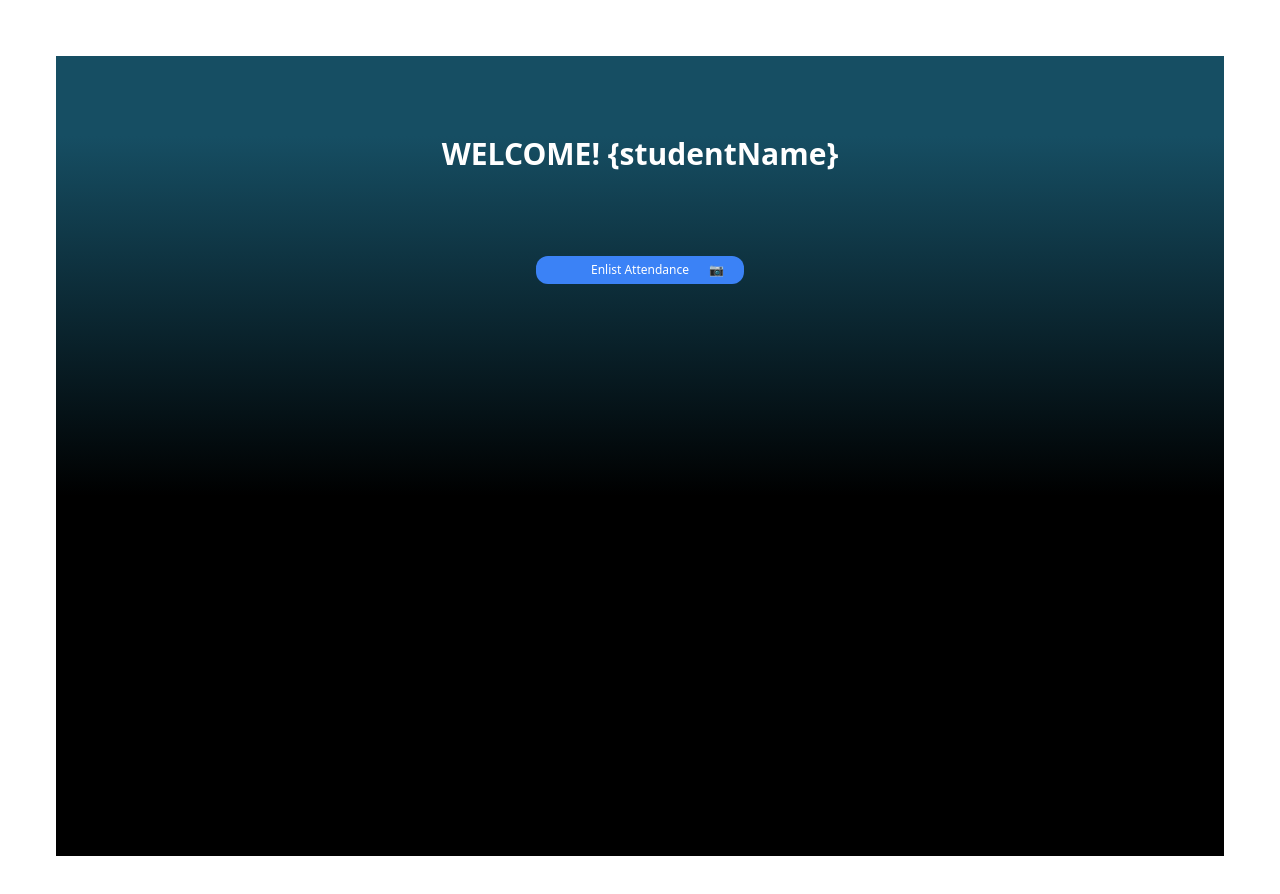
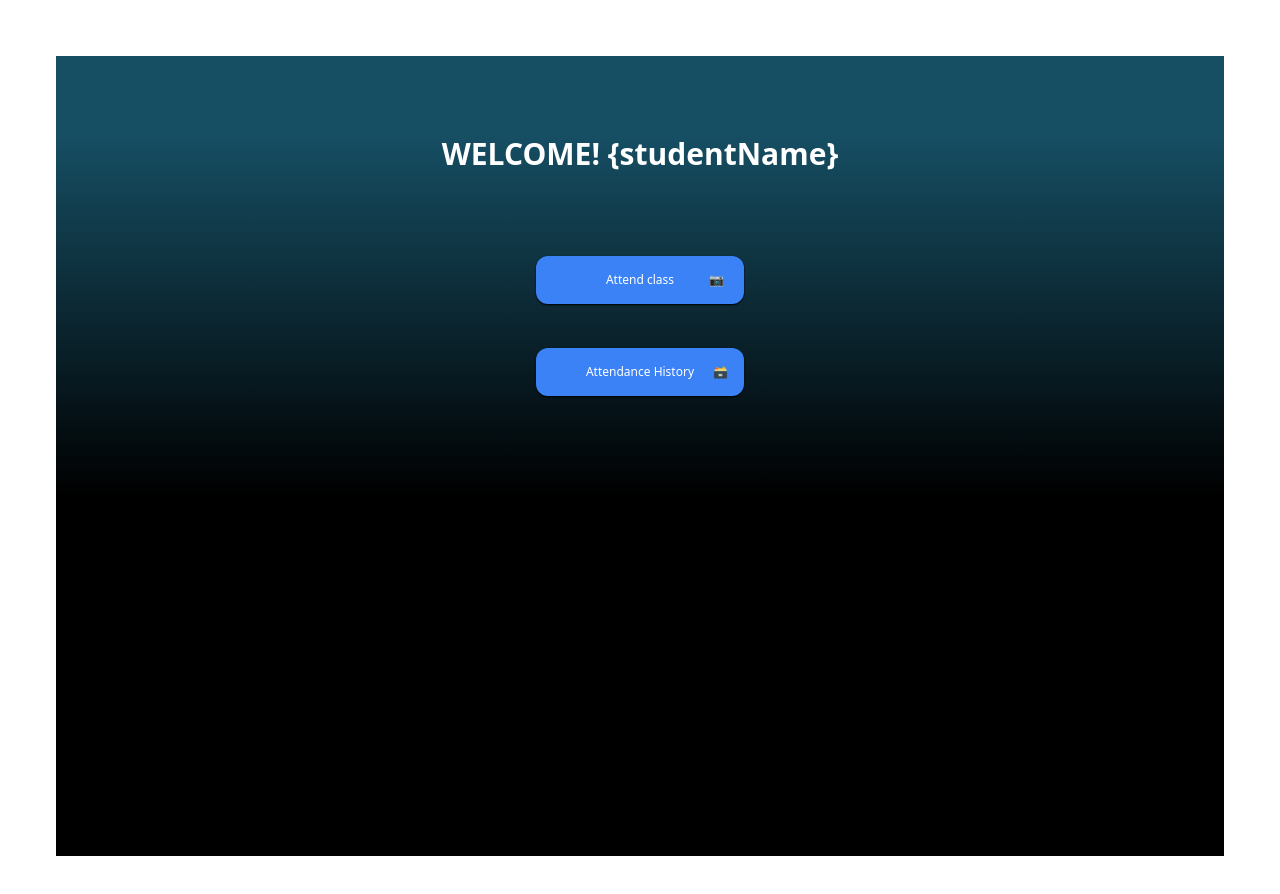
Before and after one commit to dhirtiman/q-attend, a Vue app: page /student/home in a window 1280 px wide. Shown: the top 894 px of the page. Built offline with nearby package versions, Linux system fonts and the light colour scheme.

Commit message:
student homepage

```diff
--- a/src/components/ui/BaseButton.vue
+++ b/src/components/ui/BaseButton.vue
@@ -1,14 +1,14 @@
 <template>
   <button
     v-if="!link"
-    class=" text-center w-52 m-1 rounded-xl bg-blue-500 px-7 py-1.5 text-xs text-white"
+    class=" text-center shadow-sm shadow-black w-52 m-1 rounded-xl bg-blue-500 px-7 py-1.5 text-xs text-white"
   >
     <slot></slot>
   </button>
   <RouterLink
     v-else
     :to="to"
-    class=" text-center w-52 m-1 rounded-xl bg-blue-500 px-7 py-1.5 text-xs text-white"
+    class=" text-center shadow-sm shadow-black w-52 m-1 rounded-xl bg-blue-500 px-7 py-1.5 text-xs text-white"
   >
     <slot> </slot>
   </RouterLink>
--- a/src/pages/student/StudentHomeView.vue
+++ b/src/pages/student/StudentHomeView.vue
@@ -6,9 +6,13 @@
       WELCOME! {studentName}
     </h1>
 
-    <base-button class="relative">
-      Enlist Attendance
+    <base-button class="relative text-sm py-4 w-48">
+      Attend class
       <span class="absolute inset-y-0 right-5 flex items-center ">📷</span>
+    </base-button>
+    <base-button class="relative text-sm py-4 w-48 mt-10">
+       Attendance History
+      <span class="absolute inset-y-0 right-4 flex items-center ">🗃</span>
     </base-button>
   </div>
 </template>
```
